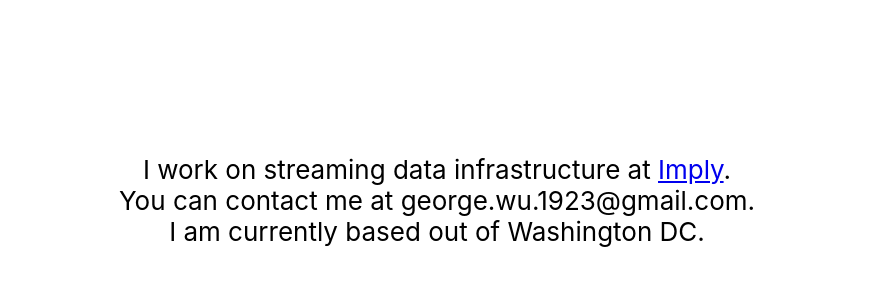
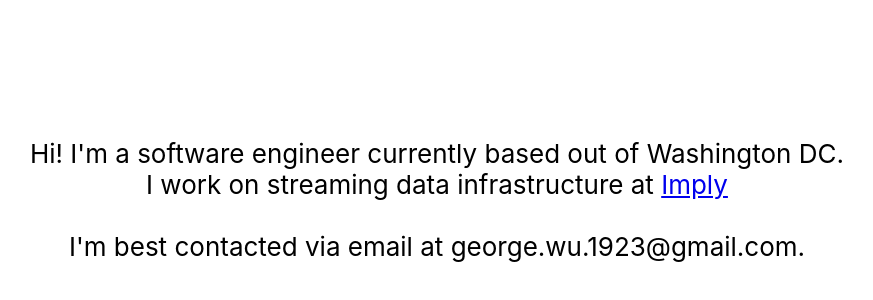
Before and after one commit to georgew5656/georgew5656.github.io, a React (Create React App) app: page / in a window 1280 px wide. Shown: the part 200-500 px from the top of the page, without its empty margins (203-1076 px from the left). Built offline with nearby package versions, Linux system fonts and the light colour scheme.

Commit message:
Fixing cname

```diff
--- a/src/App.tsx
+++ b/src/App.tsx
@@ -5,9 +5,10 @@ function App() {
     <div className="App">
       <header className="App-header">
         <p>
-          I work on streaming data infrastructure at <a href="https://imply.io/">Imply</a>.<br/>
-          You can contact me at george.wu.1923@gmail.com. <br/>
-          I am currently based out of Washington DC.
+          Hi! I'm a software engineer currently based out of Washington DC. <br/>
+          I work on streaming data infrastructure at <a href="https://imply.io/">Imply</a> <br/>
+          <br/>
+          I'm best contacted via email at george.wu.1923@gmail.com.
         </p>
       </header>
     </div>
```
Also changed, not shown: 1 other file (tests, documents, lock files or other folders).
